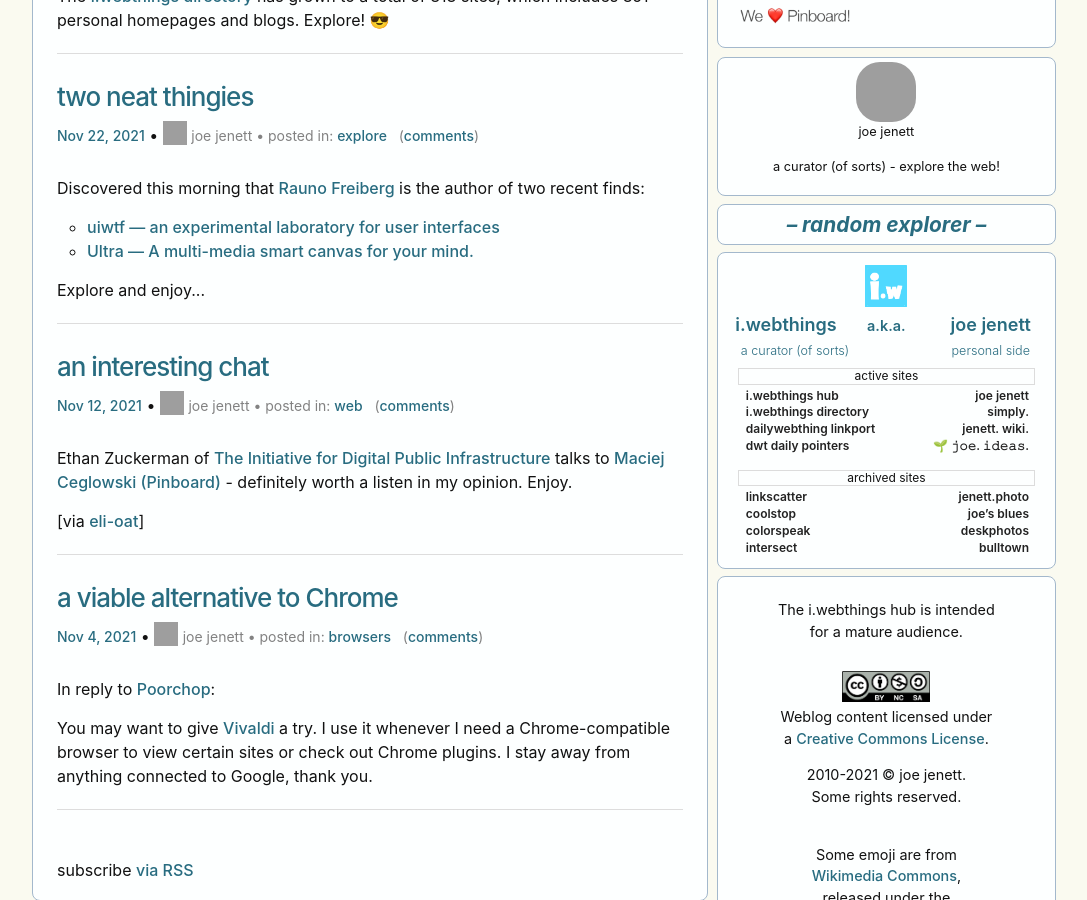
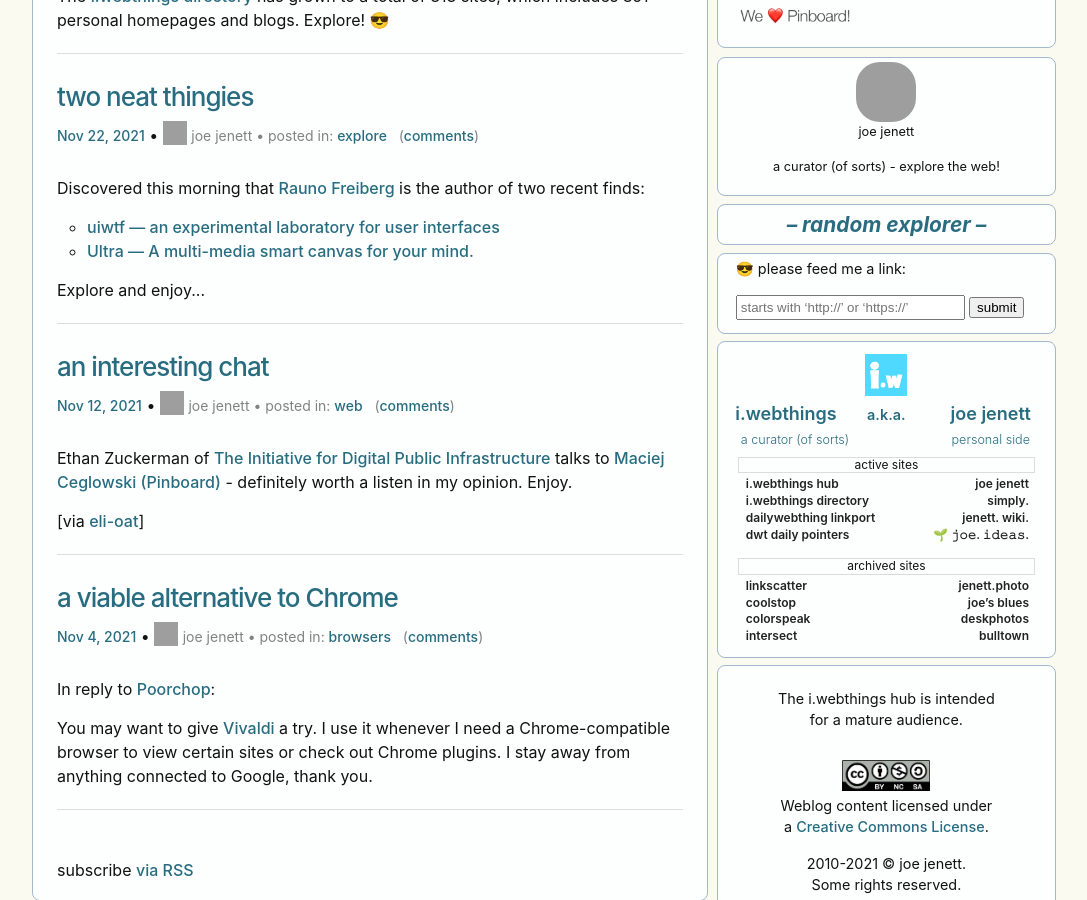
Before and after one commit to joejenett/i.webthings, a Jekyll site: the page built from index.md, in a window 1280 px wide and 900 px high, scrolled down 386 px. Shown: the whole window, without its empty margins (96-1183 px from the left). Built offline with Jekyll 4.4.1, drawn with Linux system fonts in a browser that asks for light colours; comment, search, counter and statistics services are not loaded; grey boxes are pictures that could not be loaded.

Commit message:
Update default.html

```diff
--- a/_layouts/default.html
+++ b/_layouts/default.html
@@ -51,6 +51,13 @@
 				</div>
 				<div class="explore">
 					<a href="https://directory.jenett.org/random/" title="visit a random site from the i.webthings directory"><span style="font-size:1.45em;font-style:italic;font-weight:700;background:transparent;;border:none;color:#296c80;">&ndash; random explorer &ndash;</span></a>
+				</div>
+				<div class="explore" style="margin-top:8px;text-align:left;padding-left:18px;">
+				<form id="top" action="https://jenett.org/i.needalink/needalink.cgi" method="post">
+				<p>😎 please feed me a link:</p>
+				<input style="margin-bottom:9px;min-width:70%;padding:3px;" name="url" placeholder="starts with ‘http://’ or ‘https://’">
+				<input type="submit" value="submit">
+			</form>
 				</div>
 				<div class="sidefoot-aka">
 					<div id="aka">
```
